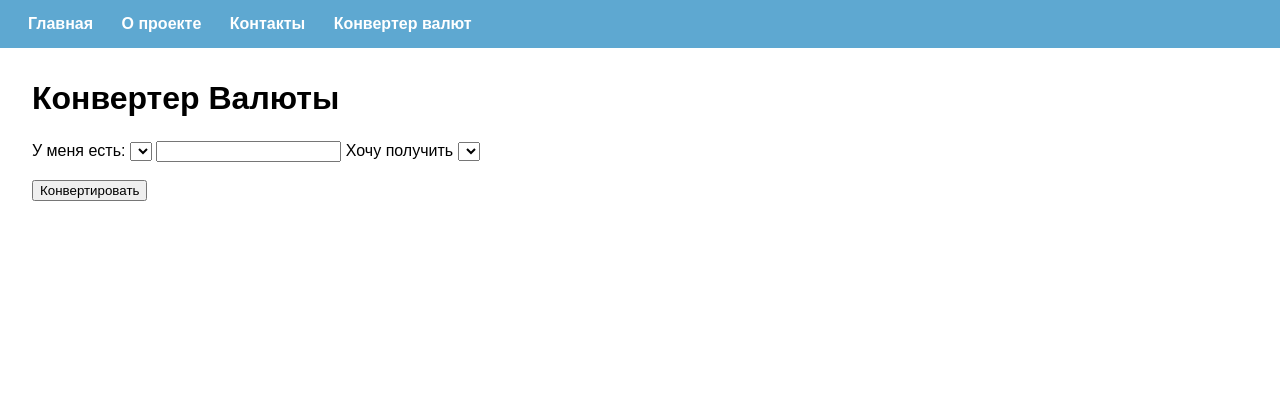
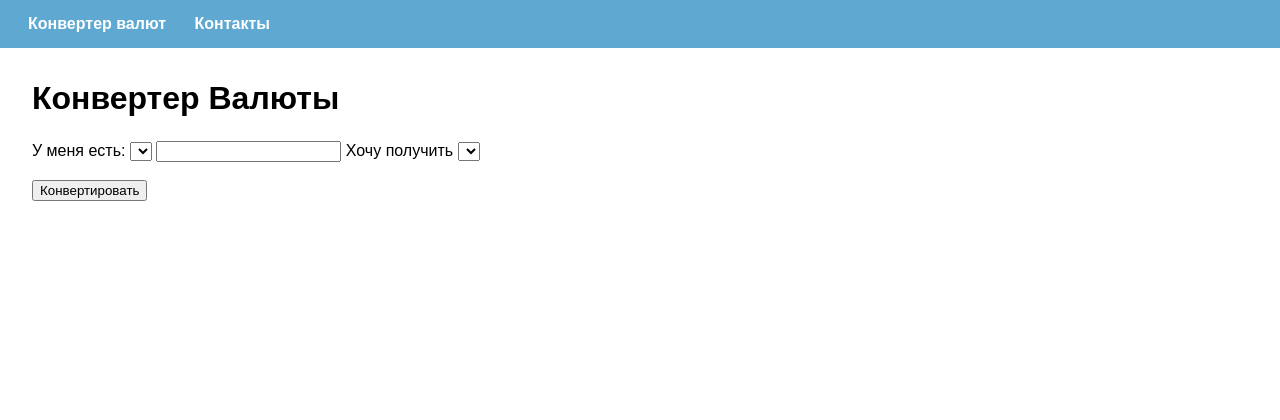
Before and after one commit to gb-converter/web-site, a Django app: template website/converter_frontend/templates/converter.html in a window 1280 px wide. Shown: the top 420 px of the page. Run offline with Django 3.2, Linux system fonts and the light colour scheme; the template is opened without the code that fills it, so the values that code supplies are empty.

Commit message:
Demonstration of rebase

```diff
--- a/website/converter_frontend/templates/converter.html
+++ b/website/converter_frontend/templates/converter.html
@@ -13,16 +13,9 @@
                 <ul class="navigation-list">
                     <li class="navigation-list__item">
                         <span class="navigation-list__item-text">
-                            Главная
+                            Конвертер валют
                         </span>
-                        <a href="/home/" class="navigation-list__item-link">
-                        </a>
-                    </li>
-                    <li class="navigation-list__item">
-                        <span class="navigation-list__item-text">
-                            О проекте
-                        </span>
-                        <a href="/about/" class="navigation-list__item-link">
+                        <a href="/" class="navigation-list__item-link">
                         </a>
                     </li>
                     <li class="navigation-list__item">
@@ -30,13 +23,6 @@
                             Контакты
                         </span>
                         <a href="/contacts/" class="navigation-list__item-link">
-                        </a>
-                    </li>
-                    <li class="navigation-list__item">
-                        <span class="navigation-list__item-text">
-                            Конвертер валют
-                        </span>
-                        <a href="/converter/" class="navigation-list__item-link">
                         </a>
                     </li>
                 </ul>
```
Also changed, not shown: website/converter_frontend/templates/contacts.html (+16 -27 lines), website/converter_frontend/views.py (+12 -11 lines).
